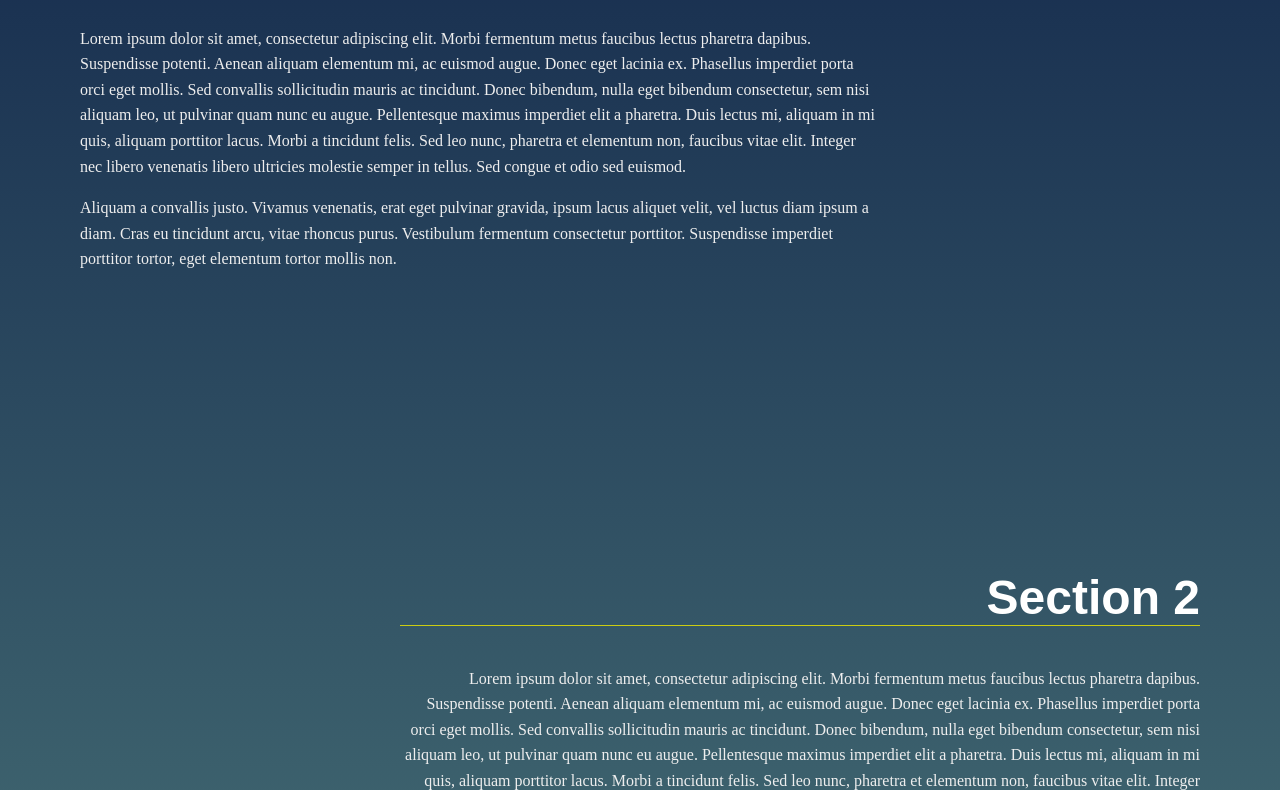
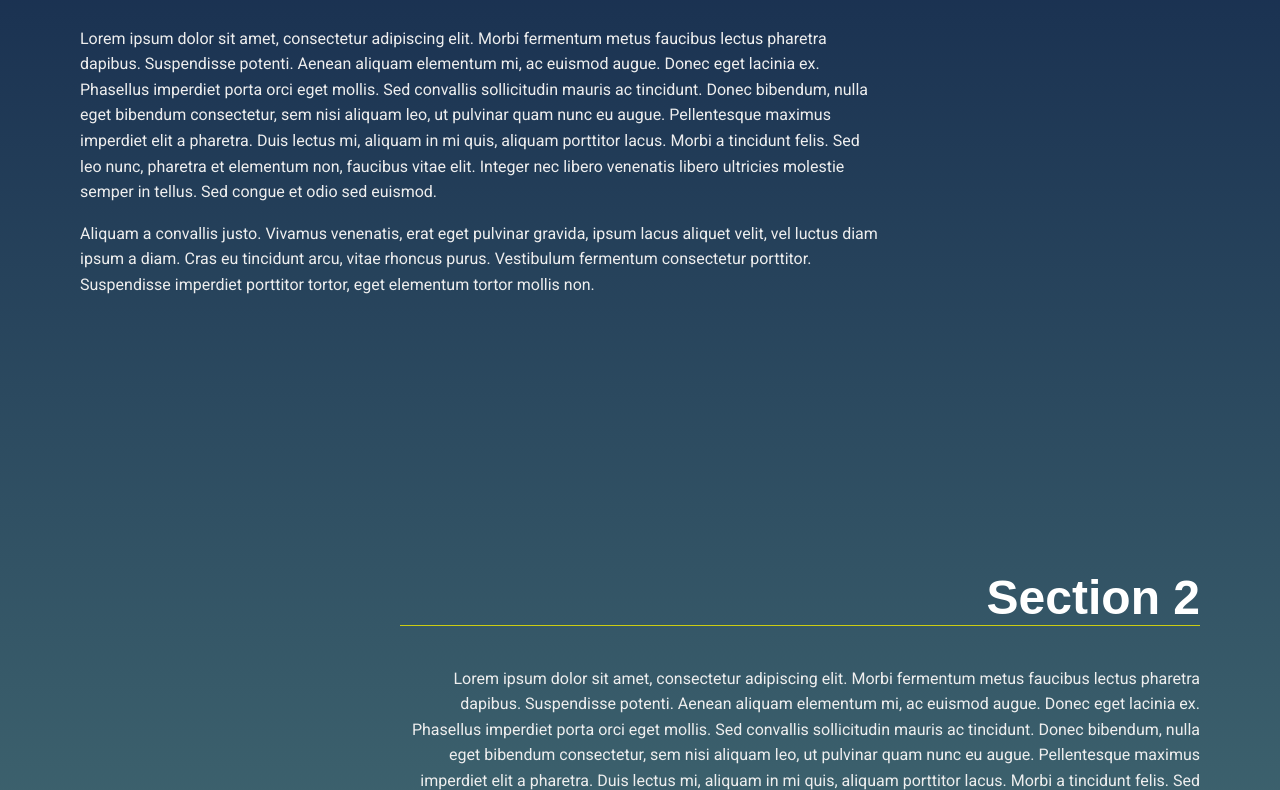
Before and after one commit to Debbykalu/Landing-Page, a plain HTML site: page index.html in a window 1280 px wide. Shown: the part 639-1429 px from the top of the page. Drawn offline with Linux system fonts and the light colour scheme; some packages are replaced by stand-ins of ours; a script that the page names is missing.

Commit message:
Landg Pag

```diff
--- a/css/styles.css
+++ b/css/styles.css
@@ -17,7 +17,7 @@ body {
     rgba(0, 13, 60, 1) 100%
   );
   margin: 0;
-  font-family: "Merriweather", serif;
+  font-family: "Roboto", sans-serif;
   color: #fff;
 }
 
```
